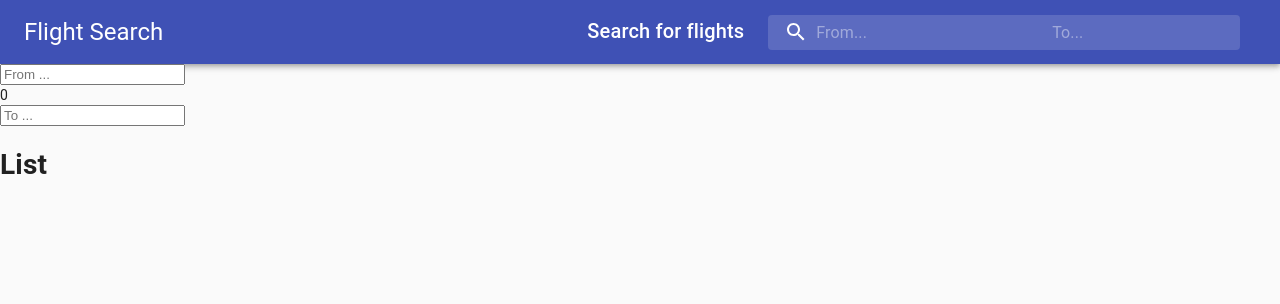
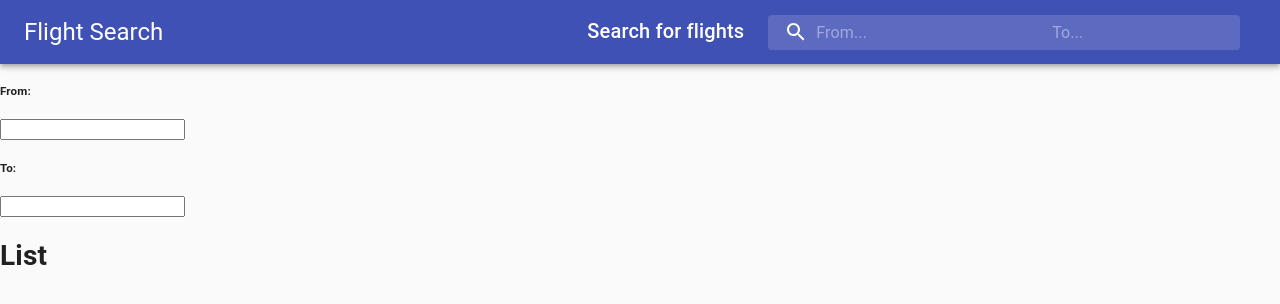
Before and after one commit to VincentLee1208/Flight-Search, a React (Create React App) app: page / in a window 1280 px wide. Shown: the top 304 px of the page. Built offline with nearby package versions, Linux system fonts and the light colour scheme.

Commit message:
Edited styling

```diff
--- a/src/components/Information/Information.jsx
+++ b/src/components/Information/Information.jsx
@@ -44,13 +44,15 @@ const Information = () => {
 
     return (
         <form>
-            <input placeholder="From ..." type="text" id="origin" name="origin" onChange={handleOriginChange} value={origin} />
+            <h5>From: </h5>
+            <input type="text" id="origin" name="origin" onChange={handleOriginChange} value={origin} />
             {airports.length > 0 ?
             airports.map((airport) => {
                 return <button style={{display: 'block', width: '20%', height: '5%', textAlign: 'left'}} value={airport.AirportCode} onClick={setOriginAirport}>{airport.AirportName} {airport.AirportCode}</button>
-            }) : <div>{airports.length}</div>
+            }) : <div></div>
             }
-            <input placeholder="To ..." type="text" id="destination" name="destination" onChange={handleDestChange}/>
+            <h5>To: </h5>
+            <input type="text" id="destination" name="destination" onChange={handleDestChange}/>
         </form>
     );
 }
```
